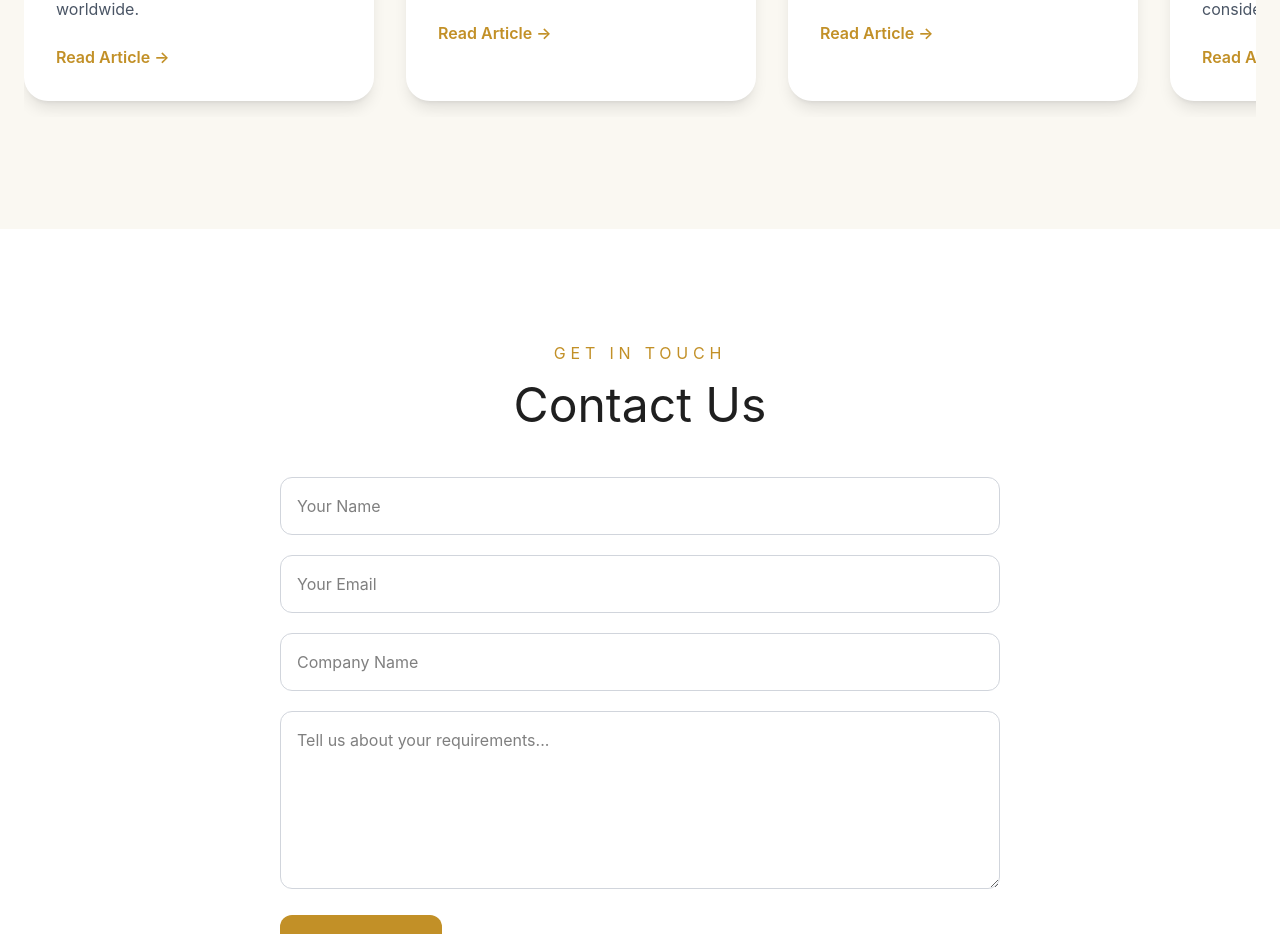
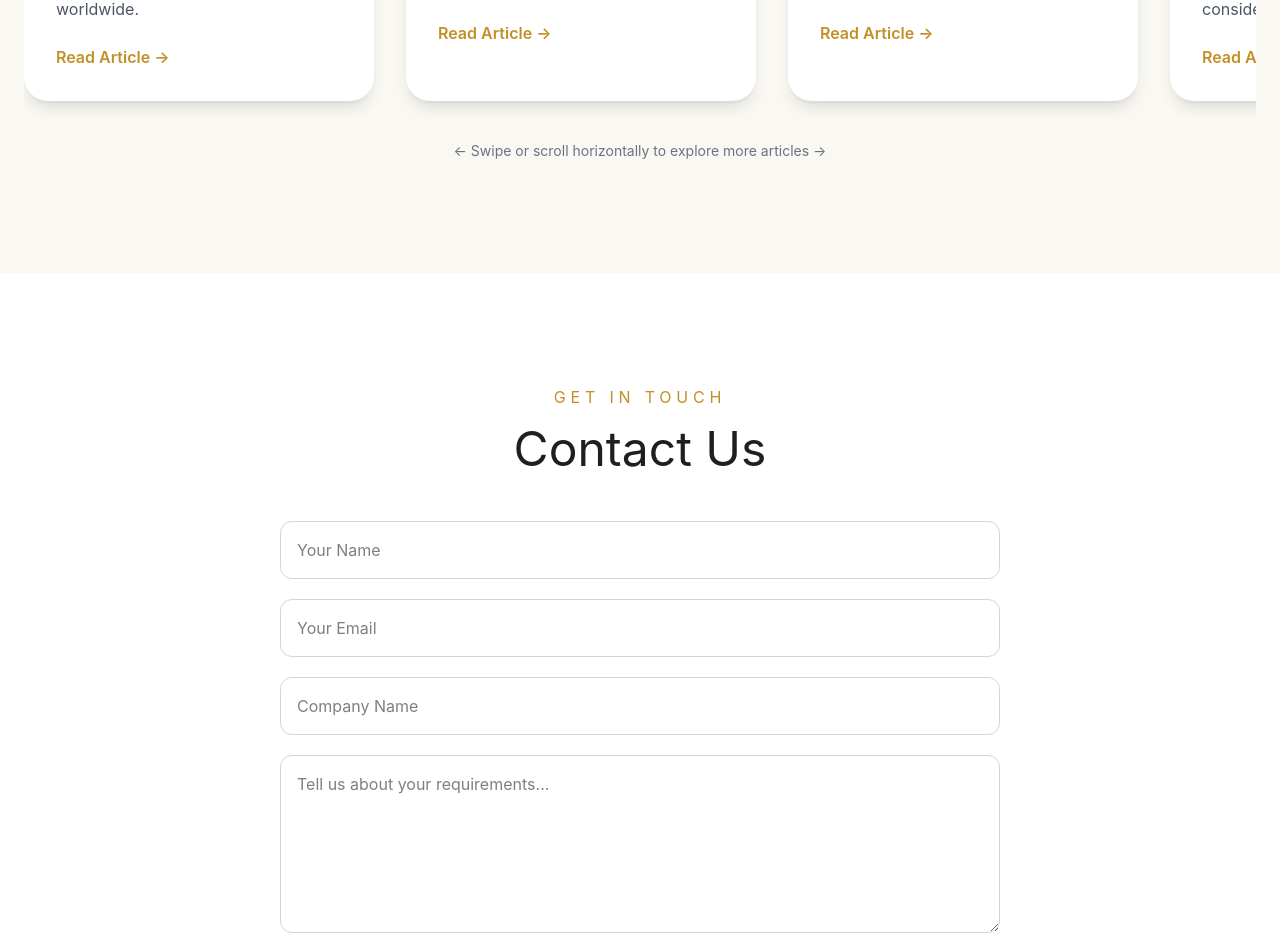
Before and after one commit to delvoraorigins-source/delvora-origins, a Next.js app: page / in a window 1280 px wide. Shown: the part 2932-3866 px from the top of the page. Built offline with nearby package versions, Linux system fonts and the light colour scheme.

Commit message:
Adjust hero section spacing

```diff
--- a/app/page.tsx
+++ b/app/page.tsx
@@ -286,7 +286,7 @@ return (
 </section>
 
 
-  {/* ARTICLES */}
+{/* ARTICLES */}
 
 <section id="articles" className="py-28 bg-[#faf8f2]">
 
@@ -368,7 +368,7 @@ return (
       </a>
 
       <a
-        href="/articles/ceylon-vs-cassia-cinnamon"
+        href="/articles/ceylon-cinnamon-vs-cassia-cinnamon"
         className="bg-white rounded-3xl p-8 shadow-lg block hover:shadow-2xl transition min-w-[350px]"
       >
         <h3 className="text-2xl mb-4">
@@ -388,6 +388,10 @@ return (
       </a>
 
     </div>
+
+    <p className="text-center mt-6 text-sm text-gray-500">
+      ← Swipe or scroll horizontally to explore more articles →
+    </p>
 
   </div>
 
```
